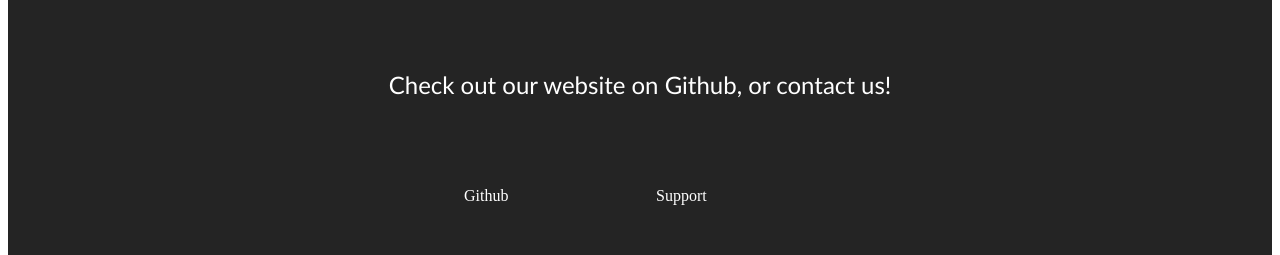
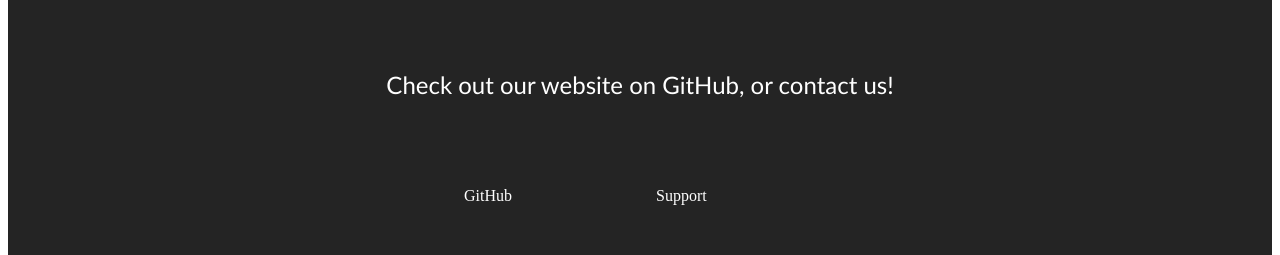
Before and after one commit to andrewherubin/color-scheme-tool, a React (Create React App) app in the folder frontend/: page / in a window 1280 px wide. Shown: the part 930-1185 px from the top of the page. Built offline with nearby package versions, Linux system fonts and the light colour scheme; some icons are missing.

Commit message:
update footer to contain links instead of strings

```diff
--- a/frontend/src/components/Footer.js
+++ b/frontend/src/components/Footer.js
@@ -5,10 +5,11 @@ import { Link } from 'react-router-dom';
 
 function Footer() {
     return (
+
         <div className='footer-container'>
             <section className='footer-subscription'>
                 <p className='footer-subscription-heading'>
-                    Check out our website on Github, or contact us!
+                    Check out our website on GitHub, or contact us!
                 </p>
 
             </section>
@@ -16,11 +17,12 @@ function Footer() {
                 <div className='footer-link-wrapper'>
                     <div class='footer-link-items'>
 
-                        <Link to='/sign-up'>Github</Link>
+                        <a target="_blank"
+                            href="https://github.com/andrewherubin/color-scheme-tool">GitHub</a>
 
                     </div>
                     <div class='footer-link-items'>
-                        <Link to='/'>Support</Link>
+                        <Link to='/support'>Support</Link>
                     </div>
                 </div>
 
```
